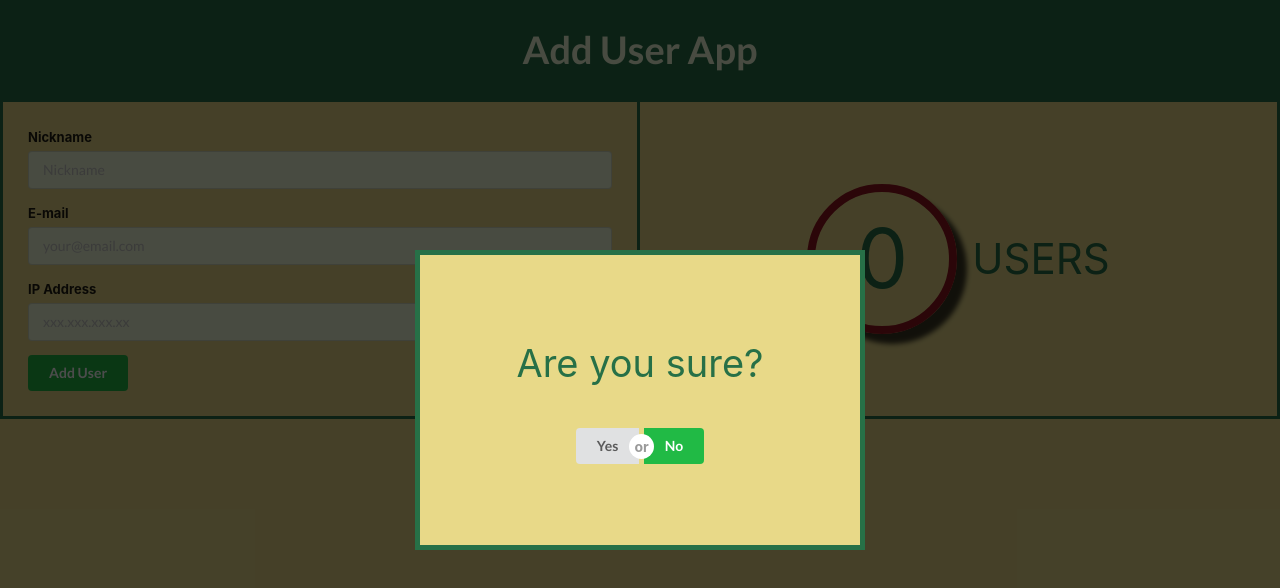
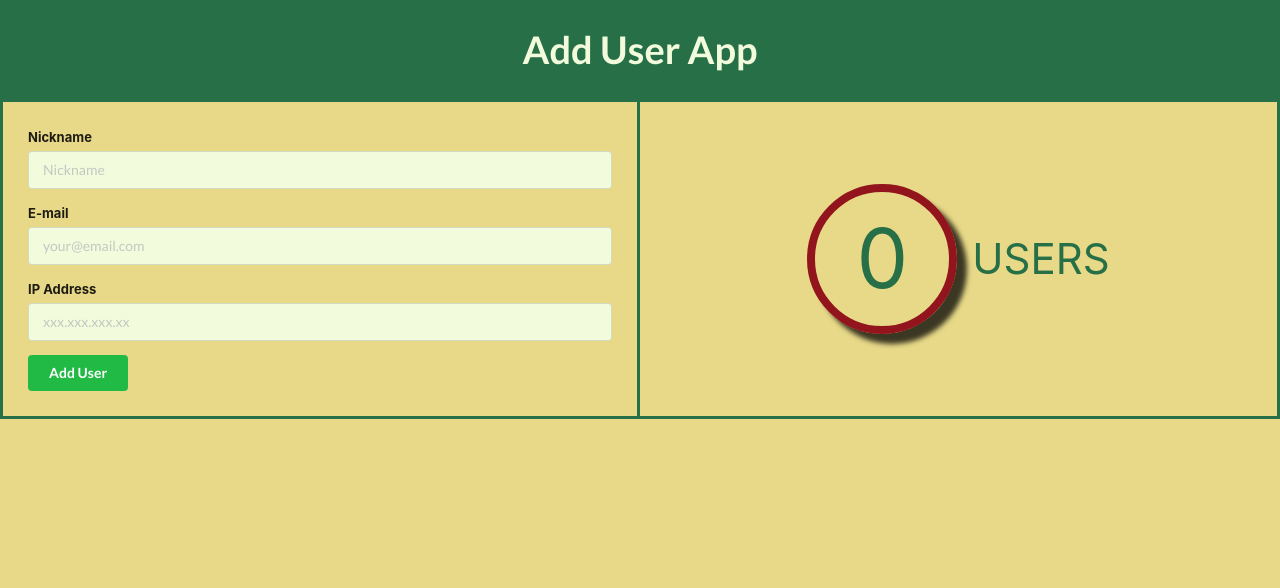
Before and after one commit to mateuszlubianka1993/add-user-react, a React (Create React App) app: page / in a window 1280 px wide. Shown: the top 588 px of the page. Built offline with nearby package versions, Linux system fonts and the light colour scheme.

Commit message:
add yesOrNo function

```diff
--- a/src/components/AddUserForm.js
+++ b/src/components/AddUserForm.js
@@ -7,6 +7,9 @@ class AddUserForm extends React.Component {
         this.nickRef = React.createRef();
         this.mailRef = React.createRef();
         this.ipRef = React.createRef();
+        this.state={
+            tryRemove: false
+        }
     };
 
     render() {
@@ -18,9 +21,43 @@ class AddUserForm extends React.Component {
             },200)
         };
 
+        const areYouSure = (e) => {
+            e.preventDefault();
+            this.setState({tryRemove: true});
+
+        };
+
+        const yesOrNo = (x) => {
+            if(x.target.getAttribute("data-x")==="no") {
+                this.setState({tryRemove: false});
+            }
+            if(x.target.getAttribute("data-x")==="yes") {
+                this.props.removeUsersList();
+                this.setState({tryRemove: false});
+            }
+            // console.log(x.target.getAttribute("data-x"));
+        };
+
+        const pop = () => {
+            if(this.state.tryRemove) {
+                return(
+                    <div className="pop-bg">
+                        <div className="pop">
+                            <p>Are you sure?</p>
+                            <div className="ui buttons">
+                                <button onClick={yesOrNo} data-x="yes" className="ui button">Yes</button>
+                                <div className="or"></div>
+                                <button onClick={yesOrNo} data-x="no" className="ui positive button">No</button>
+                            </div>
+                        </div>
+                    </div>
+                );
+            };
+        };
+
         const deleteBtn = () => {
             if(this.props.users.length!==0) {
-                return(<button onClick={this.props.removeUsersList} className="negative ui button">Remove List</button>);
+                return(<button onClick={areYouSure} className="negative ui button">Remove List</button>);
             };
         };
 
@@ -44,16 +81,7 @@ class AddUserForm extends React.Component {
                         {deleteBtn()}
                     </div>
                 </form>
-                <div className="pop-bg">
-                    <div className="pop">
-                        <p>Are you sure?</p>
-                        <div className="ui buttons">
-                            <button className="ui button">Yes</button>
-                            <div className="or"></div>
-                            <button className="ui positive button">No</button>
-                        </div>
-                    </div>
-                </div>
+                {pop()}
             </div>
         );
     };
--- a/src/components/styles/AddUserForm.css
+++ b/src/components/styles/AddUserForm.css
@@ -20,6 +20,7 @@
     display: flex;
     justify-content: center;
     align-items: center;
+    z-index: 2;
 }
 .pop {
     width: 450px;
```
